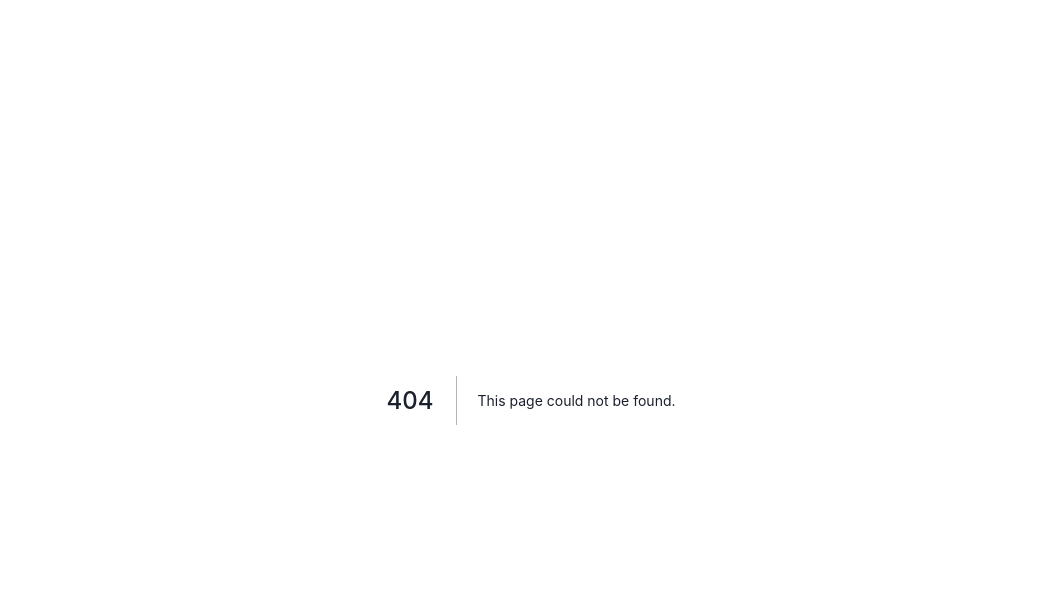
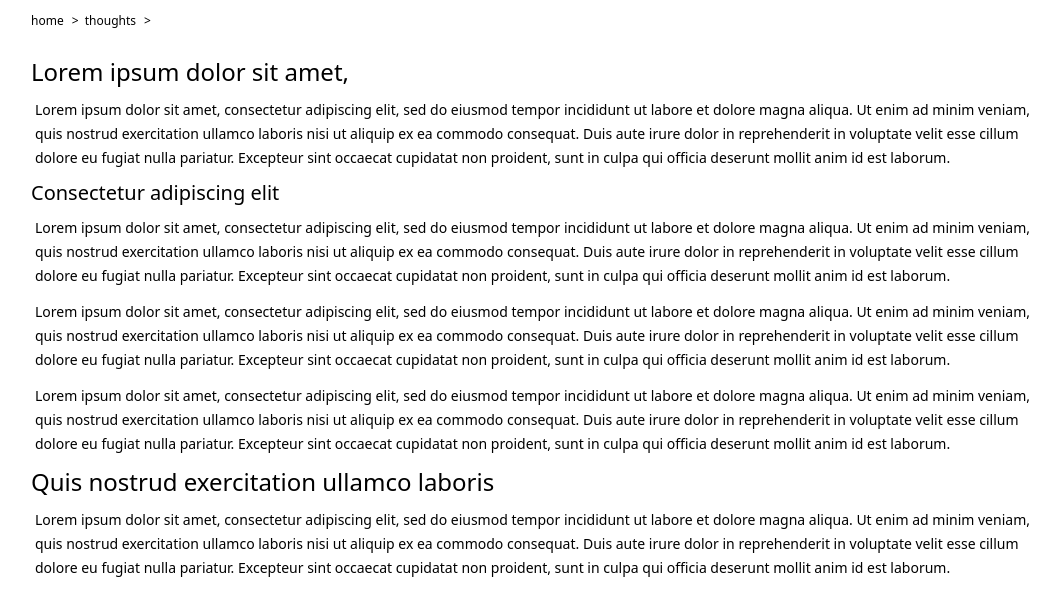
Before and after one commit to KRIMOD/clone-ws-filip, a Next.js app: page /thoughts/1 in a window 1280 px wide. Before the commit this address had no page. Shown: the top 616 px of the page, without its empty margins (109-1169 px from the left). Built offline with nearby package versions, Linux system fonts and the light colour scheme; no server answers; what miragejs would draw is missing.

Commit message:
finished, maybe add mdx support later

```diff
--- a/components/Layout.js
+++ b/components/Layout.js
@@ -1,6 +1,6 @@
 const Layout = ({ children }) => {
   return (
-    <div className='font-sans text-gray-900 flex items-center justify-center max-w-screen-lg m-auto md:px-16 sm:px-2'>
+    <div className='font-sans text-gray-900 flex items-center justify-center m-auto '>
       {children}
     </div>
   )
--- a/components/block.js
+++ b/components/block.js
@@ -1,26 +1,30 @@
 import Link from 'next/link'
-import { useRouter } from 'next/router'
 
-export function Block ({ blockTitle, articles, link, className }) {
-  const router = useRouter()
+export function Block ({ articles, className }) {
   return (
-    <div className={` ${className}`}>
-      {
-        (router.pathname === '/thoughts' || router.pathname === '/projects')
-          ? (<p />)
-          : (<h1><Link href={link}><a className='text-gray-600 text-xs tracking-wider'>{blockTitle.toUpperCase()}</a></Link></h1>)
-      }
+    <div className={`${className}`}>
       {articles?.map(({ title, description }, index) =>
         <Blog title={title} description={description} key={index} />
       )}
-      <h1 className='text-xs tracking-widest text-purple-600 text-opacity-75 pt-5 font-medium'>MORE</h1>
     </div>
   )
 }
 
-const Blog = ({ title, description }) => (
-  <div className='pt-3 text-black'>
-    <h2 className='text-lg font-medium'><a href='#' className='border-b border-dotted border-black'>{title}</a></h2>
-    <p className='text-sm font-normal'>{description}</p>
-  </div>
-)
+export function Blog ({ title, description }) {
+  return (
+    <div className='pt-3 text-black'>
+      <h2 className='text-lg font-medium'><Link href={`/thoughts/${title}`}><a className='border-b border-dotted border-black'>{title}</a></Link></h2>
+      <p className='text-sm font-normal'>{description}</p>
+    </div>
+  )
+}
+
+export function BlockPreview ({ blockTitle, articles, link, className }) {
+  return (
+    <div className={` ${className}`}>
+      <h1 className='text-gray-600 text-xs tracking-wider'>{blockTitle.toUpperCase()}</h1>
+      <Block articles={articles} className='pb-4' />
+      <Link href={link}><a className='text-xs tracking-widest text-purple-600 text-opacity-75 font-medium'>MORE</a></Link>
+    </div>
+  )
+}
--- a/pages/index.js
+++ b/pages/index.js
@@ -1,5 +1,5 @@
 import { Twitter, GitHub, Linkedin } from '../components/logos'
-import { Block } from '../components/block'
+import { BlockPreview } from '../components/block'
 import useSWR from 'swr'
 
 const fetcher = (url) => fetch(url).then((res) => res.json())
@@ -17,8 +17,8 @@ const Index = () => (
 export default Index
 
 const About = () => (
-  <div className='flex flex-col items-center justify-center py-32'>
-    <h1 className='text-4xl font-light px-6 text-center pt-4'>Hi! I'm <span className='text-deepLilac font-semibold'>Krimo Temam</span>, a software developer living in Algeria</h1>
+  <div className='flex flex-col items-center justify-center py-32 max-w-screen-md'>
+    <h1 className='text-4xl font-light text-center pt-4'>Hi! I'm <span className='text-deepLilac font-semibold'>Krimo Temam</span>, a software developer living in Algeria</h1>
     <p className='text-gray-600 text-opacity-50 pt-8 text-sm'>Ca va chwiya ?</p>
     <div className='flex text-gray-500 pt-2'>
       <a href='https://twitter.com/KrimoTemam' className='p-2 transition duration-200 ease-in-out hover:text-white hover:bg-deepLilac border-0 rounded-sm'><Twitter className='h-5 w-5 ' /></a>
@@ -31,10 +31,10 @@ const About = () => (
 const Overview = () => {
   const { data } = useSWR('/api/articles', fetcher)
   return (
-    <div className='flex  flex-col justify-center items-center text-center sm:flex-row sm:justify-between sm:items-baseline sm:text-justify md:px-12 sm:px-2'>
-      <Block className='w-1/3 pt-12 pr-4' blockTitle='projects' link='projects' articles={data?.articles.filter(({ type }) => type === 'project')} />
-      <Block className='w-1/3 pt-12 pr-4' blockTitle='thoughts' link='thoughts' articles={data?.articles.filter(({ type }) => type === 'thought')} />
-      <Block className='w-1/3 pt-12 pr-4' blockTitle='stuff' link='#' articles={data?.articles.filter(({ type }) => type === 'stuff')} />
+    <div className='flex  flex-col justify-center items-center text-center sm:flex-row sm:justify-between sm:items-baseline sm:text-justify sm:px-4'>
+      <BlockPreview className='w-1/3 pt-12 pr-4' blockTitle='projects' link='projects' articles={data?.articles.filter(({ type }) => type === 'project')} />
+      <BlockPreview className='w-1/3 pt-12 pr-4' blockTitle='thoughts' link='thoughts' articles={data?.articles.filter(({ type }) => type === 'thought')} />
+      <BlockPreview className='w-1/3 pt-12 pr-4' blockTitle='stuff' link='#' articles={data?.articles.filter(({ type }) => type === 'stuff')} />
     </div>
   )
 }
--- /dev/null
+++ b/pages/projects.js
@@ -0,0 +1,21 @@
+import { Block } from '../components/block'
+import useSWR from 'swr'
+import Link from 'next/link'
+
+const fetcher = (url) => fetch(url).then((res) => res.json())
+
+const Index = () => {
+  const { data } = useSWR('/api/articles', fetcher)
+
+  return (
+    <div className='w-full  max-w-screen-lg pt-3 pl-5'>
+      <ul className='flex text-xs text-black '>
+        <li><Link href='/'>home</Link></li>
+        <li className='pl-2'>&gt;&nbsp; <Link href='/projects'>projects</Link></li>
+      </ul>
+      <Block className='pt-4' articles={data?.articles?.filter(({ type }) => type === 'project')} />
+    </div>
+  )
+}
+
+export default Index
--- a/pages/projects/index.js
+++ /dev/null
@@ -1,18 +0,0 @@
-import { Block } from '../../components/block'
-import useSWR from 'swr'
-
-const fetcher = (url) => fetch(url).then((res) => res.json())
-const Index = () => {
-  const { data } = useSWR('/api/articles', fetcher)
-  return (
-    <div className='w-full p-2  '>
-      <ul className='flex text-xs text-black '>
-        <li>home</li>
-        <li className='pl-2'>&gt;&nbsp; projects</li>
-      </ul>
-      <Block className='w-1/3 pt-5 pr-4' blockTitle='projects' articles={data?.articles.filter(({ type }) => type === 'project')} link='projects' />
-    </div>
-  )
-}
-
-export default Index
--- /dev/null
+++ b/pages/thoughts.js
@@ -0,0 +1,21 @@
+import { Block } from '../components/block'
+import useSWR from 'swr'
+import Link from 'next/link'
+
+const fetcher = (url) => fetch(url).then((res) => res.json())
+
+const Index = () => {
+  const { data } = useSWR('/api/articles', fetcher)
+
+  return (
+    <div className='w-full  max-w-screen-lg pt-3 pl-5'>
+      <ul className='flex text-xs text-black '>
+        <li><Link href='/'>home</Link></li>
+        <li className='pl-2'>&gt;&nbsp; <Link href='/thoughts'>thoughts</Link></li>
+      </ul>
+      <Block className='pt-4' articles={data?.articles?.filter(({ type }) => type === 'thought')} />
+    </div>
+  )
+}
+
+export default Index
--- /dev/null
+++ b/pages/thoughts/[slug].js
@@ -0,0 +1,76 @@
+import { useRouter } from "next/router";
+import useSWR from "swr";
+import Link from 'next/link'
+
+const fetcher = (url) => fetch(url).then((res) => res.json());
+
+const Post = () => {
+  const router = useRouter();
+  const { slug } = router.query;
+  const { data } = useSWR(`/api/articles/${slug}`, fetcher);
+  const article = data?.article;
+  return (
+    <div className="w-full  max-w-screen-lg p-3">
+      <ul className="flex text-xs text-black ">
+        <li><Link href='/'>home</Link></li>
+        <li className="pl-2">&gt;&nbsp; <Link href='/thoughts'>thoughts</Link></li>
+        <li className="pl-2">&gt;&nbsp; {article?.title}</li>
+      </ul>
+      <article className="pt-4 text-black">
+        <h1 className=" text-2xl py-2">Lorem ipsum dolor sit amet,</h1>
+        <p className="pl-1 text-sm leading-6">
+          Lorem ipsum dolor sit amet, consectetur adipiscing elit, sed do
+          eiusmod tempor incididunt ut labore et dolore magna aliqua. Ut enim ad
+          minim veniam, quis nostrud exercitation ullamco laboris nisi ut
+          aliquip ex ea commodo consequat. Duis aute irure dolor in
+          reprehenderit in voluptate velit esse cillum dolore eu fugiat nulla
+          pariatur. Excepteur sint occaecat cupidatat non proident, sunt in
+          culpa qui officia deserunt mollit anim id est laborum.
+        </p>
+        <h1 className="text-xl py-2">Consectetur adipiscing elit</h1>
+        <p className="pl-1 text-sm leading-6">
+          Lorem ipsum dolor sit amet, consectetur adipiscing elit, sed do
+          eiusmod tempor incididunt ut labore et dolore magna aliqua. Ut enim ad
+          minim veniam, quis nostrud exercitation ullamco laboris nisi ut
+          aliquip ex ea commodo consequat. Duis aute irure dolor in
+          reprehenderit in voluptate velit esse cillum dolore eu fugiat nulla
+          pariatur. Excepteur sint occaecat cupidatat non proident, sunt in
+          culpa qui officia deserunt mollit anim id est laborum.
+        </p>
+        <p className="pl-1 pt-3 text-sm leading-6">
+          Lorem ipsum dolor sit amet, consectetur adipiscing elit, sed do
+          eiusmod tempor incididunt ut labore et dolore magna aliqua. Ut enim ad
+          minim veniam, quis nostrud exercitation ullamco laboris nisi ut
+          aliquip ex ea commodo consequat. Duis aute irure dolor in
+          reprehenderit in voluptate velit esse cillum dolore eu fugiat nulla
+          pariatur. Excepteur sint occaecat cupidatat non proident, sunt in
+          culpa qui officia deserunt mollit anim id est laborum.
+        </p>
+        <p className="pl-1 pt-3 text-sm leading-6">
+          Lorem ipsum dolor sit amet, consectetur adipiscing elit, sed do
+          eiusmod tempor incididunt ut labore et dolore magna aliqua. Ut enim ad
+          minim veniam, quis nostrud exercitation ullamco laboris nisi ut
+          aliquip ex ea commodo consequat. Duis aute irure dolor in
+          reprehenderit in voluptate velit esse cillum dolore eu fugiat nulla
+          pariatur. Excepteur sint occaecat cupidatat non proident, sunt in
+          culpa qui officia deserunt mollit anim id est laborum.
+        </p>
+
+        <h1 className=" text-2xl py-2">
+          Quis nostrud exercitation ullamco laboris{" "}
+        </h1>
+        <p className="pl-1 text-sm leading-6">
+          Lorem ipsum dolor sit amet, consectetur adipiscing elit, sed do
+          eiusmod tempor incididunt ut labore et dolore magna aliqua. Ut enim ad
+          minim veniam, quis nostrud exercitation ullamco laboris nisi ut
+          aliquip ex ea commodo consequat. Duis aute irure dolor in
+          reprehenderit in voluptate velit esse cillum dolore eu fugiat nulla
+          pariatur. Excepteur sint occaecat cupidatat non proident, sunt in
+          culpa qui officia deserunt mollit anim id est laborum.
+        </p>
+      </article>
+    </div>
+  );
+};
+
+export default Post;
--- a/pages/thoughts/index.js
+++ /dev/null
@@ -1,18 +0,0 @@
-import { Block } from '../../components/block'
-import useSWR from 'swr'
-
-const fetcher = (url) => fetch(url).then((res) => res.json())
-const Index = () => {
-  const { data } = useSWR('/api/articles', fetcher)
-  return (
-    <div className='w-full p-2  '>
-      <ul className='flex text-xs text-black '>
-        <li>home</li>
-        <li className='pl-2'>&gt;&nbsp; thoughts</li>
-      </ul>
-      <Block className='w-1/3 pt-5 pr-4' blockTitle='thoughts' articles={data?.articles.filter(({ type }) => type === 'thought')} link='thoughts' />
-    </div>
-  )
-}
-
-export default Index
--- a/server.js
+++ b/server.js
@@ -36,6 +36,9 @@ const server = createServer({
     })
     this.namespace = 'api'
     this.get('articles')
+    this.get('articles/:title', (schema, request) => {
+      return schema.articles.findBy({ title: request.params.title })
+    })
     this.passthrough()
   },
 
```
